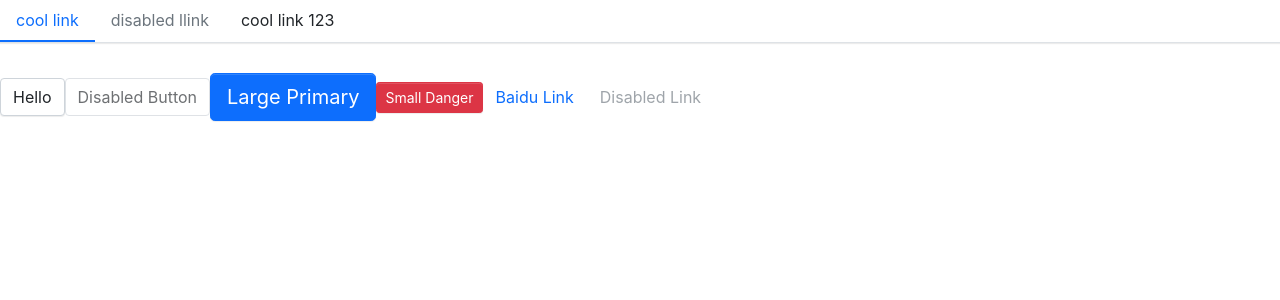
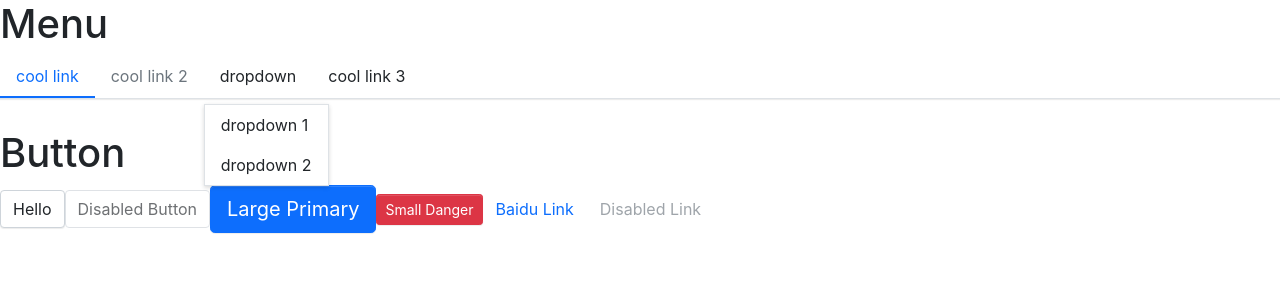
Before and after one commit to tyler4400/tylerantd, a React (Create React App) app: page / in a window 1280 px wide. Shown: the top 300 px of the page. Built offline with nearby package versions, Linux system fonts and the light colour scheme.

Commit message:
6-7 功能继续升级 - SubMenu 下拉菜单编码第一部分

```diff
--- a/src/App.tsx
+++ b/src/App.tsx
@@ -2,23 +2,34 @@
 import Button, {ButtonSize, ButtonType} from "./components/Button/button";
 import Menu from "./components/Menu/menu";
 import MenuItem from "./components/Menu/menuItem";
+import SubMenu from "./components/Menu/subMenu";
 
 function App() {
   return (
     <div className="App">
       <header className="App-header">
-	      <Menu defaultIndex={0} onSelect={(index) => {alert(index)}} >
+	      <h1>Menu</h1>
+	      <Menu defaultIndex={0} onSelect={(index) => {alert(index)}}>
 		      <MenuItem>
 			      cool link
 		      </MenuItem>
 		      <MenuItem disabled>
-			      disabled llink
+			      cool link 2
 		      </MenuItem>
-		      <MenuItem index={123}>
-			      cool link 123
+		      <SubMenu title="dropdown">
+			      <MenuItem>
+				      dropdown 1
+			      </MenuItem>
+			      <MenuItem>
+				      dropdown 2
+			      </MenuItem>
+		      </SubMenu>
+		      <MenuItem>
+			      cool link 3
 		      </MenuItem>
 	      </Menu>
 
+	      <h1>Button</h1>
 	      <Button className="custom"> Hello </Button>
 	      <Button disabled> Disabled Button </Button>
 	      <Button btnType={ButtonType.Primary} size={ButtonSize.Large}> Large Primary </Button>
--- a/src/components/Menu/_style.scss
+++ b/src/components/Menu/_style.scss
@@ -6,7 +6,7 @@
   list-style: none;
   border-bottom: $menu-border-width solid $menu-border-color;
   box-shadow: $menu-box-shadow;
-  .menu-item {
+  >.menu-item {
     padding: $menu-item-padding-y $menu-item-padding-x;
     cursor: pointer;
     transition: $menu-transition;
@@ -23,13 +23,48 @@
       border-bottom: $menu-item-active-border-width solid $menu-item-active-color;
     }
   }
+  .submenu-item {
+    position: relative;
+  }
+  .viking-submenu {
+    list-style:none;
+    padding-left: 0;
+    white-space: nowrap;
+    //transition: $menu-transition;
+    .menu-item {
+      padding: $menu-item-padding-y $menu-item-padding-x;
+      cursor: pointer;
+      transition: $menu-transition;
+      color: $body-color;
+      &.is-active, &:hover {
+        color: $menu-item-active-color !important;
+      }
+    }
+  }
+  .viking-submenu.menu-opened {
+    display: block;
+  }
+}
+.menu-horizontal {
+  >.menu-item {
+    border-bottom: $menu-item-active-border-width solid transparent;
+  }
+  .viking-submenu {
+    position: absolute;
+    background: $white;
+    z-index: 100;
+    top: calc(100% + 8px);
+    left: 0;
+    border: $menu-border-width solid $menu-border-color;
+    box-shadow: $submenu-box-shadow;
+  }
 }
 .menu-vertical {
   flex-direction: column;
   border-bottom: 0px;
   margin: 10px 20px;
   border-right: $menu-border-width solid $menu-border-color;
-  .menu-item {
+  >.menu-item {
     border-left: $menu-item-active-border-width solid transparent;
     &.is-active, &:hover {
       border-bottom: 0px;
--- a/src/components/Menu/menu.tsx
+++ b/src/components/Menu/menu.tsx
@@ -26,7 +26,8 @@
 const Menu: React.FC<MenuProps> = props => {
 	const { className, mode, style, children, defaultIndex, onSelect } = props
 	const classes = classNames('viking-menu', className, {
-		'menu-vertical': mode === 'vertical'
+		'menu-vertical': mode === 'vertical',
+		'menu-horizontal': mode !== 'vertical',
 	})
 
 	const [currentActive, setActive] = useState(defaultIndex)
@@ -45,7 +46,7 @@
 		return React.Children.map(children, (child, index) => {
 			const childElement = child as React.FunctionComponentElement<MenuItemProps>
 			const { displayName } = childElement.type
-			if(displayName === 'MenuItem') {
+			if(displayName === 'MenuItem' || displayName === 'SubMenu') {
 				return React.cloneElement(childElement, { index })
 			} else {
 				console.error('Warning: Menu has a child which is not a MenuItem component')
--- /dev/null
+++ b/src/components/Menu/subMenu.tsx
@@ -0,0 +1,43 @@
+import React,{ useContext, FunctionComponentElement } from 'react'
+import classNames from 'classnames'
+import { MenuContext } from './menu'
+import { MenuItemProps } from './menuItem'
+
+export interface SubMenuProps {
+  index?: number;
+  title: string;
+  className?: string;
+}
+
+const SubMenu: React.FC<SubMenuProps> = ({ index, title, children, className}) => {
+  const context = useContext(MenuContext)
+  const classes = classNames('menu-item submenu-item', className, {
+    'is-active': context.index === index
+  })
+  const renderChildren = () => {
+    const childrenComponent = React.Children.map(children, (child, i) => {
+      const childElement = child as FunctionComponentElement<MenuItemProps>
+      if (childElement.type.displayName === 'MenuItem') {
+        return childElement
+      } else {
+        console.error("Warning: SubMenu has a child which is not a MenuItem component")
+      }
+    })
+    return (
+      <ul className='viking-submenu'>
+        {childrenComponent}
+      </ul>
+    )
+  }
+  return (
+    <li key={index} className={classes}>
+      <div className="submenu-title">
+        {title}
+      </div>
+      {renderChildren()}
+    </li>
+  )
+}
+
+SubMenu.displayName = 'SubMenu'
+export default SubMenu
--- a/src/styles/_variables.scss
+++ b/src/styles/_variables.scss
@@ -209,3 +209,7 @@
 $menu-item-active-color:       $primary !default;
 $menu-item-active-border-width: 2px !default;
 $menu-item-disabled-color:     $gray-600 !default;
+
+//sub-menu
+//submenu
+$submenu-box-shadow: 0 2px 4px 0 rgba(0,0,0,.12), 0 0 6px 0 rgba(0,0,0,.04);
```
